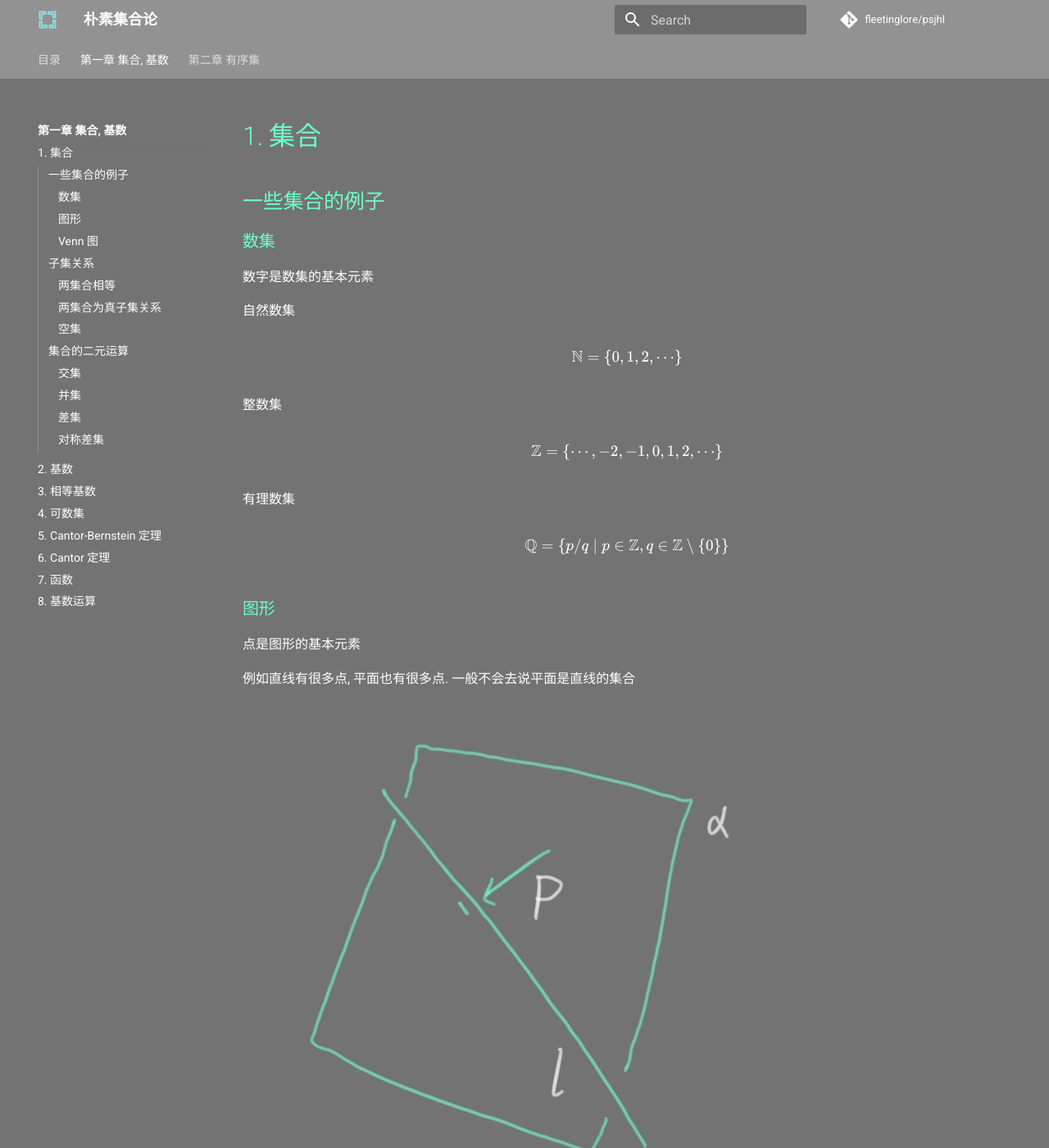
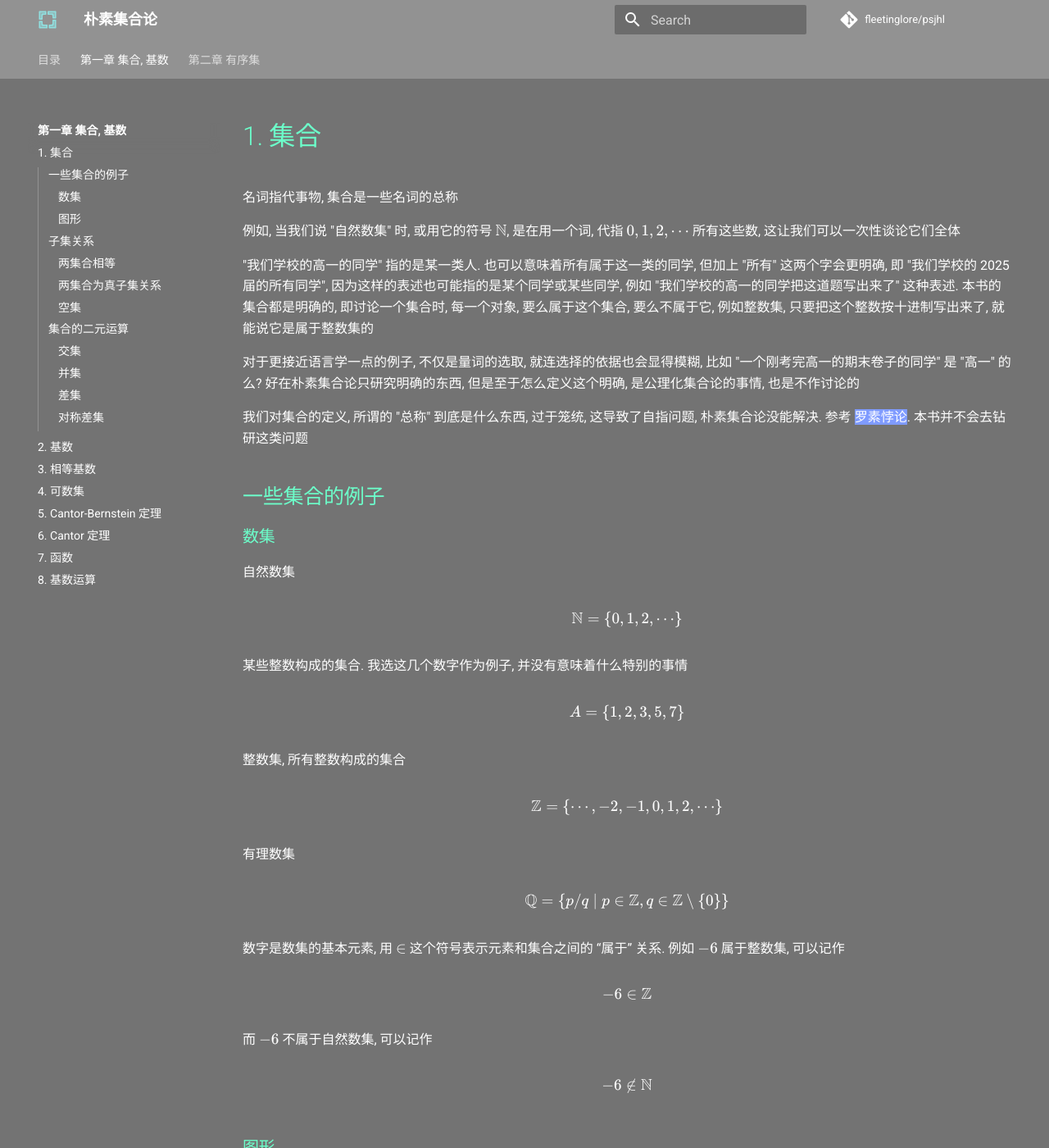
Before and after one commit to FleetingLore/jhljc, an MkDocs documentation site: the page built from docs/1/1.md, in a window 1280 px wide and 1400 px high. Shown: the whole window at 82% size. Built offline with MkDocs 1.6.1 and Material for MkDocs 9.7.7, drawn with Linux system fonts in a browser that asks for light colours; comment, search, counter and statistics services are not loaded; some of the changed text lies outside the part shown.

Commit message:
第一章第一节

```diff
--- a/docs/1/1.md
+++ b/docs/1/1.md
@@ -1,16 +1,34 @@
 # 1. 集合
+
+名词指代事物, 集合是一些名词的总称
+
+例如, 当我们说 "自然数集" 时, 或用它的符号 $\mathbb{N}$, 是在用一个词, 代指 $0, 1, 2, \cdots$ 所有这些数, 这让我们可以一次性谈论它们全体
+
+"我们学校的高一的同学" 指的是某一类人.
+也可以意味着所有属于这一类的同学, 但加上 "所有" 这两个字会更明确, 即 "我们学校的 2025 届的所有同学", 因为这样的表述也可能指的是某个同学或某些同学, 例如 "我们学校的高一的同学把这道题写出来了" 这种表述.
+本书的集合都是明确的, 即讨论一个集合时, 每一个对象, 要么属于这个集合, 要么不属于它, 例如整数集, 只要把这个整数按十进制写出来了, 就能说它是属于整数集的
+
+对于更接近语言学一点的例子, 不仅是量词的选取, 就连选择的依据也会显得模糊, 比如 "一个刚考完高一的期末卷子的同学" 是 "高一" 的么?
+好在朴素集合论只研究明确的东西, 但是至于怎么定义这个明确, 是公理化集合论的事情, 也是不作讨论的
+
+我们对集合的定义, 所谓的 "总称" 到底是什么东西, 过于笼统, 这导致了自指问题, 朴素集合论没能解决.
+参考 [罗素悖论](https://chat.deepseek.com/share/90yhaa52nubmo69jep).
+本书并不会去钻研这类问题
 
 ## 一些集合的例子
 
 ### 数集
 
-数字是数集的基本元素
-
 自然数集
 
 $$\mathbb{N} = \{ 0, 1, 2, \cdots \}$$
 
-整数集
+某些整数构成的集合.
+我选这几个数字作为例子, 并没有意味着什么特别的事情
+
+$$A = \{1, 2, 3, 5, 7\}$$
+
+整数集, 所有整数构成的集合
 
 $$\mathbb{Z} = \{ \cdots, -2, -1, 0, 1, 2, \cdots \}$$
 
@@ -18,26 +36,40 @@ $$\mathbb{Z} = \{ \cdots, -2, -1, 0, 1, 2, \cdots \}$$
 
 $$\mathbb{Q} = \{ p/q \mid p \in \mathbb{Z}, q \in \mathbb{Z} \setminus \{ 0 \} \}$$
 
+数字是数集的基本元素, 用 $\in$ 这个符号表示元素和集合之间的 “属于” 关系.
+例如 $- 6$ 属于整数集, 可以记作
+
+$$- 6 \in \mathbb{Z}$$
+
+而 $- 6$ 不属于自然数集, 可以记作
+
+$$- 6 \not \in \mathbb{N}$$
+
 ### 图形
 
 点是图形的基本元素
 
 例如直线有很多点, 平面也有很多点.
-一般不会去说平面是直线的集合
+
+注意, 一般说平面也是点的集合, 但不会去说是直线的集合
 
 ![1.1.1](../assets/images/1.1.1.JPG)
 
-### Venn 图
-
-用图形的形式画出所有可能的交集区域
+用图形的形式画出所有可能的交集区域, 即所谓的 Venn图
 
 ![1.1.2](../assets/images/1.1.2.JPG)
 
-与欧拉图不同, Venn 图并不是只画出实际存在的交集, 如此更笼统地表达集合的运算律
+---
 
-[更多的解释](https://chat.deepseek.com/share/ft7cwyr7sv017pwf49)
+一般地, 可以记 "$x$ 是 $A$ 的一个元素" 为
+
+$$x \in A$$
+
+这个时候, 在提及 $A$ 的时候, 相当于间接在提及 $x$ 的事, 但是此时提及的是所有和 $x$ 一样作为它的元素的东西
 
 ## 子集关系
+
+<!-- 在网课讲解中, 提及形式定义, 但也不去深入解释 -->
 
 $A$ 是 $B$ 的子集, 记作 $A \subset B$
 
@@ -67,11 +99,28 @@ $$A \subsetneqq B \Leftrightarrow A \subset B \wedge B \not\subset A$$
 
 ### 空集
 
+<!-- 在网课讲解中, 简单提及一下怎么互相推导 -->
+
 空集是所有集合的子集
 
 没有元素属于空集
 
+> 可以想一下这两个表述有什么关系
+
+[参考](https://chat.deepseek.com/share/1m9nminmd6i9iemho7)
+
+---
+
+<!-- 在网课讲解中, 列举两个集合的所有可能的关系, 因为三个小区是或不是空集, 所以有 8 种情形, 按对称性压缩为 5 类情形: 没有子集关系且非空 (代表图形), 独立, 真子集, 其中一个是空集, 两个都是空集. 若已经确认为子集关系, Venn 图可以画成明显的图形包含的样子. 若已经确认是等价关系, Venn 图可以直接画成同一个区域. 对于真子集, 需要标注 "非空". -->
+
+> [Venn 图](https://chat.deepseek.com/share/ft7cwyr7sv017pwf49)用于表示笼统的情形
+>
+> 一些圈出来的小区域可能是空集, 但并不去分别地讨论.
+> Venn 图并不是只画出实际存在的交集, 如此更笼统地表达集合的运算律
+
 ## 集合的二元运算
+
+<!-- 在网课讲解中, 提及形式定义, 但也不去深入解释 -->
 
 ### 交集
 
@@ -93,14 +142,40 @@ $$A \subsetneqq B \Leftrightarrow A \subset B \wedge B \not\subset A$$
 
 记作 $A \setminus B$
 
-仅在其中一个集合的元素
+仅在前者的元素
 
 ![1.1.9](../assets/images/1.1.9.JPG)
+
+注意, $A \setminus B$ 和 $B \setminus A$ 通常意味着两种结果
+
+> **补集**
+>
+> 如果 $B \subset A$, 也可以称 $A \setminus B$ 为 $B$ 在 $A$ 的补集.
+>
+> [朴素集合论下没有绝对全集](https://chat.deepseek.com/share/zz47emdl2elwmh59sq).
+> 为此, 补集总是相对某个集合而言的
 
 ### 对称差集
 
 $A \bigtriangleup B$
 
-严格属于一个集合的元素
+仅仅属于两者中某一个集合的元素
 
 ![1.1.10](../assets/images/1.1.10.JPG)
+
+用已经定义过的交, 并, 差运算, 也能把对称差集表示出来.
+
+$$
+\begin{matrix}
+A \bigtriangleup B & = & (A \setminus B) \cup (B \setminus A) \\
+                   & = & (A \cup B) \setminus (A \cap B)  \\
+\end{matrix}
+$$
+
+显然, 也能用对称差和一些别的运算, 表示另一些别的运算, 例如
+
+$$A \cap B = (A \cup B) \setminus (A \bigtriangleup B)$$
+
+> 差集运算能被另外三个运算表示么?
+
+[参考](https://chat.deepseek.com/share/fprez99nf770yqzxbh)
```
Also changed, not shown: README.md (+4 -11 lines), docs/1/2.md (+40 -6 lines), docs/1/3.md (+2 -0 lines), docs/index.md (+4 -11 lines).
